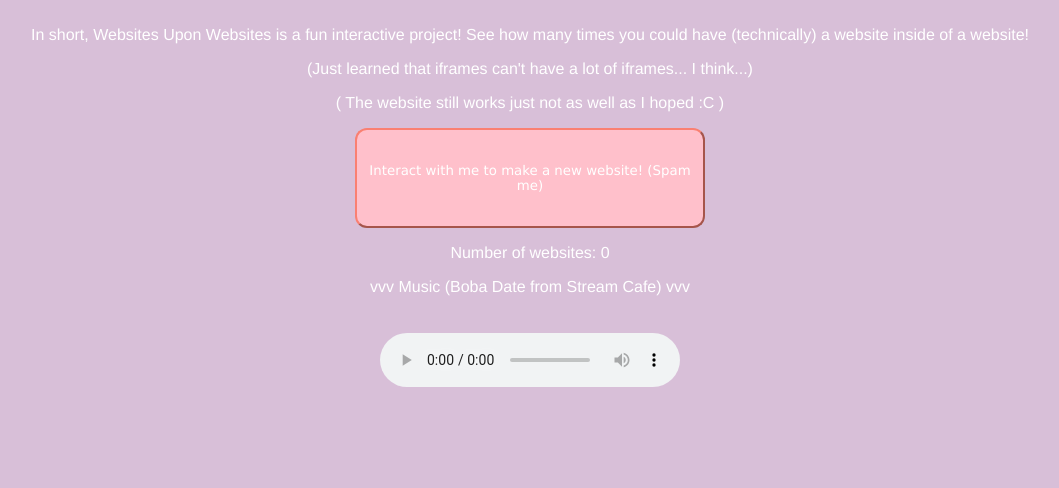
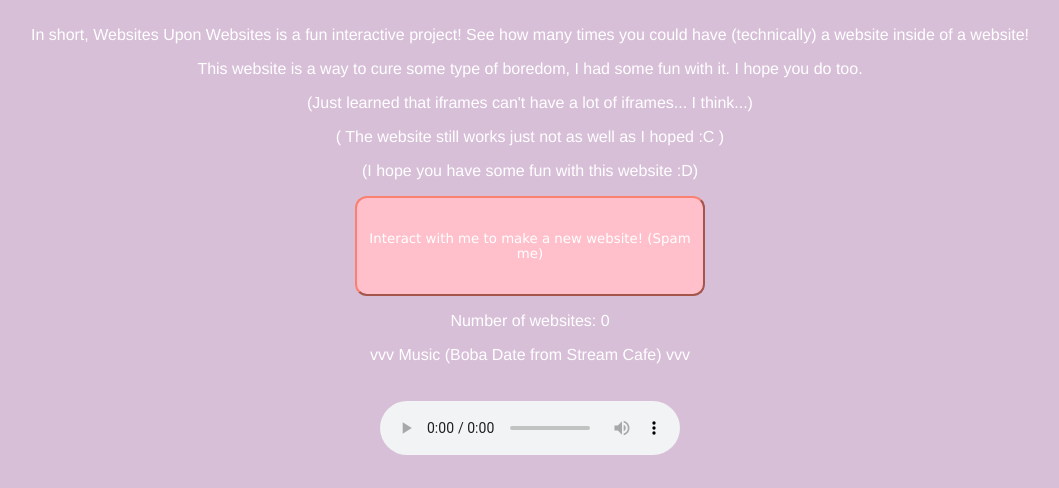
Before and after one commit to noobieyuh/Websites-Upon-Websites, a plain HTML site: page index.html in a window 1280 px wide. Shown: the part 597-1085 px from the top of the page, without its empty margins (110-1169 px from the left). Before the commit the page ends 1017 px from the top, so only its background shows below. Drawn offline with Linux system fonts and the light colour scheme.

Commit message:
more words

```diff
--- a/index.html
+++ b/index.html
@@ -18,8 +18,10 @@
     <h2>So, what is this place?</h2>
     <div></div>
     <p>In short, Websites Upon Websites is a fun interactive project! See how many times you could have (technically) a website inside of a website!</p>
+    <p>This website is a way to cure some type of boredom, I had some fun with it. I hope you do too.</p>
     <p>(Just learned that iframes can't have a lot of iframes... I think...)</p>
     <p>( The website still works just not as well as I hoped :C )</p>
+    <p>(I hope you have some fun with this website :D)</p>
     <script src = "index.js"></script>
     <div class = "container">
         <div class = "makeCenter">
```
